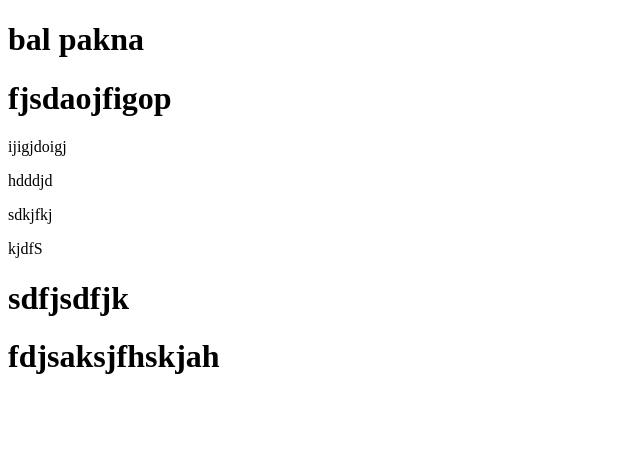
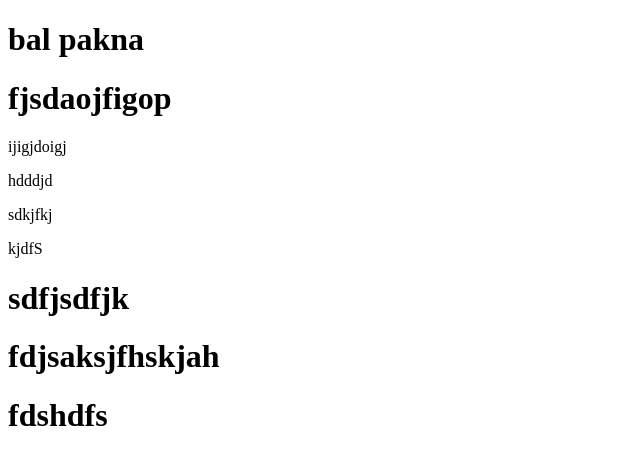
Before and after one commit to mdzahid9571/boss-fast-web, a plain HTML site: page index.html in a window 1280 px wide. Shown: the whole page, without its empty margins (0-640 px from the left). Drawn offline with Linux system fonts and the light colour scheme.

Commit message:
ok darling

```diff
--- a/index.html
+++ b/index.html
@@ -13,6 +13,6 @@
     <p>sdkjfkj</p>
      <p>kjdfS</p>
      <h1>sdfjsdfjk</h1>
-     <h1>fdjsaksjfhskjah</h1>
+     <h1>fdjsaksjfhskjah</h1><h1>fdshdfs</h1>
 </body>
 </html>
```
